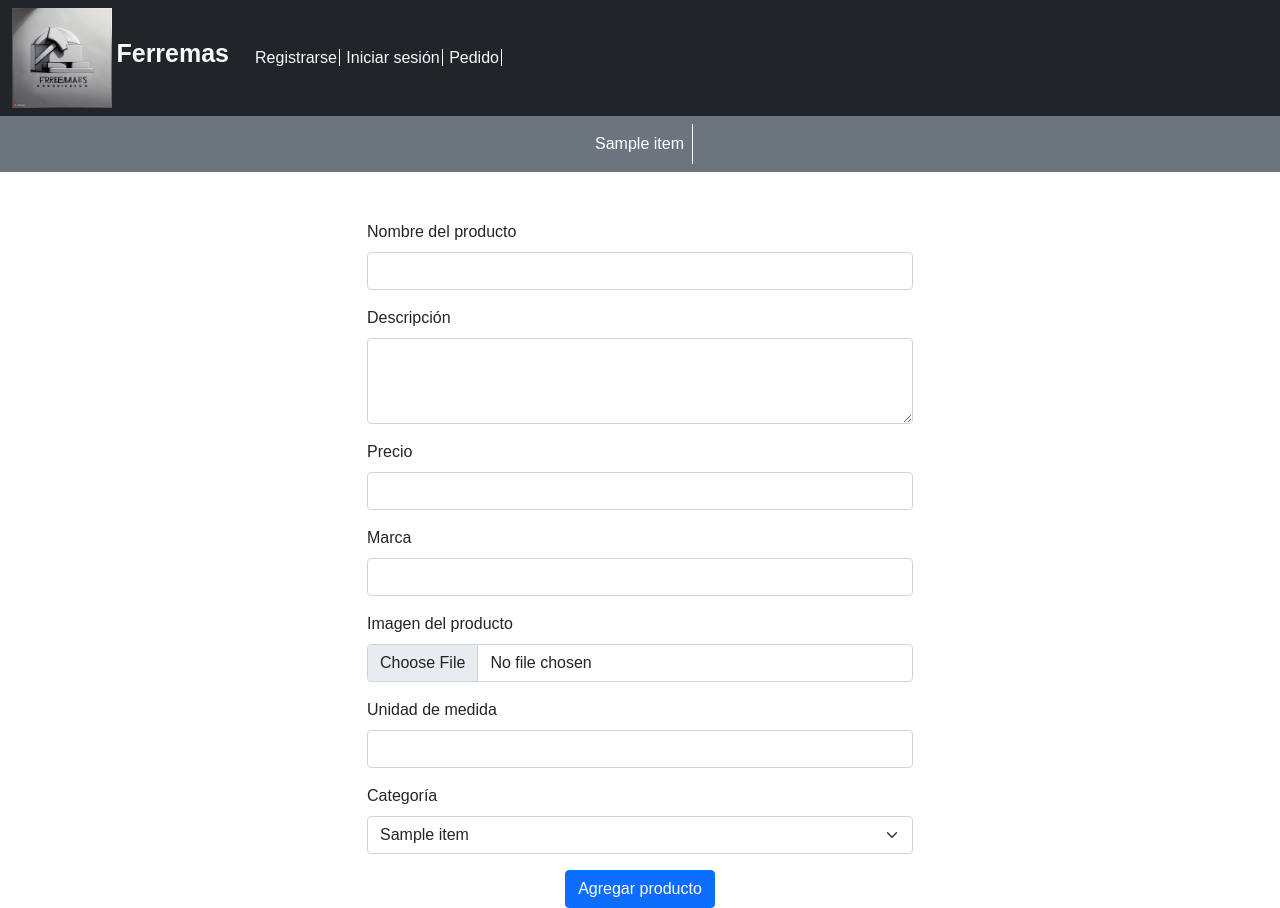
After one commit to law153/FerremasWeb, a Django app: page /crear-producto/ in a window 1280 px wide. The commit adds this page. Run offline with Django 4.2, Linux system fonts and the light colour scheme; tables that the repository leaves empty hold one stand-in row (values such as "Sample post"); a database or web service that is not in the repository returns one stand-in record (values such as "Sample title"); data that the repository does not hold is empty.

Commit message:
Agregada capacidad de crearProductos

```diff
--- /dev/null
+++ b/FerremasWeb/core/templates/core/crearProducto.html
@@ -0,0 +1,63 @@
+{% extends 'core/plantillaCategorias.html'%}
+{% load static %}
+
+{% block titulo %}
+    <title>Crear producto</title>
+{% endblock titulo %}
+
+{% block disenos %}
+    <link rel="stylesheet" type="text/css" href="{% static  'core/css/general.css'%}">
+{% endblock disenos %}
+
+{% block cuerpo %}
+    <div class="container mt-5">
+        <div class="row justify-content-center">
+            <div class="col-md-6">
+                <form method="POST" enctype="multipart/form-data" action="{% url 'crearUnProducto' %}">
+                    {% csrf_token %}
+                    <div class="mb-3">
+                        <label for="nombre_prod" class="form-label">Nombre del producto</label>
+                        <input type="text" class="form-control" id="nombre_prod" name="nombre_prod" required>
+                    </div>
+                    <div class="mb-3">
+                        <label for="descripcion" class="form-label">Descripción</label>
+                        <textarea class="form-control" id="descripcion" name="descripcion" rows="3" required></textarea>
+                    </div>
+                    <div class="mb-3">
+                        <label for="precio" class="form-label">Precio</label>
+                        <input type="number" class="form-control" id="precio" name="precio" required min="1000" >
+                    </div>
+                    <div class="mb-3">
+                        <label for="marca" class="form-label">Marca</label>
+                        <input type="text" class="form-control" id="marca" name="marca" required>
+                    </div>
+                    <div class="mb-3">
+                        <label for="foto_prod" class="form-label">Imagen del producto</label>
+                        <input type="file" class="form-control" id="foto_prod" name="foto_prod" accept="image/*" required>
+                    </div>
+                    <div class="mb-3">
+                        <label for="unidad_medida" class="form-label">Unidad de medida</label>
+                        <input type="text" class="form-control" id="unidad_medida" name="unidad_medida" required>
+                    </div>
+                    <div class="mb-3">
+                        <label for="categoria" class="form-label">Categoría</label>
+                        <select class="form-select" id="categoria" name="categoria" required>
+                            {% for categoria in categorias %}
+                                <option value="{{ categoria.id_categoria }}">{{ categoria.nombre_categoria }}</option>
+                            {% endfor %}
+                        </select>
+                    </div>
+                    <div class="text-center">
+                        <button type="submit" class="btn btn-primary">Agregar producto</button>
+                    </div>
+                </form>
+            </div>
+        </div>
+    </div>
+
+
+{% endblock cuerpo %}
+
+{% block js %}
+
+{% endblock js %}
--- a/FerremasWeb/core/urls.py
+++ b/FerremasWeb/core/urls.py
@@ -1,5 +1,5 @@
 from django.urls import path
-from .views import mostrarIndex, mostrarLogin, inicioSesion, cierreSesion, mostrarProductos, mostrarProducto, mostrarCarrito, agregarAlCarrito, cambiarCantidad, sacarDelCarro, mostrarCrearCuenta, registrarUsuario, sumarStock, restarStock
+from .views import mostrarIndex, mostrarLogin, inicioSesion, cierreSesion, mostrarProductos, mostrarProducto, mostrarCarrito, agregarAlCarrito, cambiarCantidad, sacarDelCarro, mostrarCrearCuenta, registrarUsuario, sumarStock, restarStock, mostrarCrearProducto, crearUnProducto
 
 urlpatterns=[
 
@@ -7,6 +7,7 @@ urlpatterns=[
     path('',mostrarIndex,name="mostrarIndex"),
     path('login/',mostrarLogin,name="mostrarLogin"),
     path('crear-cuenta/',mostrarCrearCuenta,name="mostrarCrearCuenta"),
+    path('crear-producto/',mostrarCrearProducto,name="mostrarCrearProducto"),
     path('productos/<id_cate>',mostrarProductos,name="mostrarProductos"),
     path('producto/<id_prod>',mostrarProducto,name="mostrarProducto"),
     path('carrito',mostrarCarrito,name="mostrarCarrito"),
@@ -18,4 +19,5 @@ urlpatterns=[
     path('registrarUsuario/',registrarUsuario,name="registrarUsuario"),
     path('sumarStock/<cod_prod>',sumarStock,name="sumarStock"),
     path('restarStock/<cod_prod>',restarStock,name="restarStock"),
+    path('crearUnProducto/',crearUnProducto,name="crearUnProducto"),
 ]
--- a/FerremasWeb/core/views.py
+++ b/FerremasWeb/core/views.py
@@ -124,6 +124,29 @@ def modificar_estado_carrito(id_venta, estado):
     else:
         print('Hubo un error al modificar el estado del carrito.')
 
+def modificar_cantidad_detalle(id_detalle, nueva_cantidad):
+    url_servicio = f'http://127.0.0.1:8000/api/detalle/{id_detalle}/'
+    data = {'cantidad': nueva_cantidad}  # Datos a enviar en la solicitud
+
+    # Realizar la solicitud PUT para modificar la cantidad del detalle
+    respuesta = requests.patch(url_servicio, data=data)
+
+    if respuesta.status_code == 200:
+        print('La cantidad del detalle se modificó correctamente.')
+    else:
+        print('Hubo un error al modificar la cantidad del detalle.')
+
+def modificar_subtotal_detalle(id_detalle, nuevo_subtotal):
+    url_servicio = f'http://127.0.0.1:8000/api/detalle/{id_detalle}/'
+    data = {'subtotal': nuevo_subtotal}  # Datos a enviar en la solicitud
+
+    # Realizar la solicitud PUT para modificar el subtotal del detalle
+    respuesta = requests.patch(url_servicio, data=data)
+
+    if respuesta.status_code == 200:
+        print('El subtotal del detalle se modificó correctamente.')
+    else:
+        print('Hubo un error al modificar el subtotal del detalle.')
 
 def crearTransaccion(tipo_transaccion, cantidad, producto):
     data = {
@@ -178,6 +201,33 @@ def crearVenta(fecha_venta, estado, fecha_entrega, total, carrito, usuario):
     else:
         print('Error al crear la venta.')
 
+import requests
+
+def crearProducto(nombre, descripcion, precio, marca, imagen, unidad, categoria):
+    data = {
+        'nombre_prod': nombre,
+        'descripcion': descripcion,
+        'precio': precio,
+        'marca': marca,
+        'unidad_medida': unidad,
+        'categoria': categoria
+    }
+
+    files = {
+        'foto_prod': imagen
+    }
+
+    url_servicio = 'http://127.0.0.1:8000/api/crear-producto/'
+
+    respuesta = requests.post(url_servicio, data=data, files=files)
+
+    if respuesta.status_code == 201:
+        print('Producto creado correctamente.')
+    else:
+        print('Error al crear el producto.')
+
+
+
 def crearUsuario(rut, activo, dvrut, nombre, apellido, telefono, correo, clave, direccion, respuest, rol, pregunta):
 
     data = {
@@ -207,29 +257,7 @@ def crearUsuario(rut, activo, dvrut, nombre, apellido, telefono, correo, clave,
     else:
         print('Error al crear el usuario.')
 
-def modificar_cantidad_detalle(id_detalle, nueva_cantidad):
-    url_servicio = f'http://127.0.0.1:8000/api/detalle/{id_detalle}/'
-    data = {'cantidad': nueva_cantidad}  # Datos a enviar en la solicitud
 
-    # Realizar la solicitud PUT para modificar la cantidad del detalle
-    respuesta = requests.patch(url_servicio, data=data)
-
-    if respuesta.status_code == 200:
-        print('La cantidad del detalle se modificó correctamente.')
-    else:
-        print('Hubo un error al modificar la cantidad del detalle.')
-
-def modificar_subtotal_detalle(id_detalle, nuevo_subtotal):
-    url_servicio = f'http://127.0.0.1:8000/api/detalle/{id_detalle}/'
-    data = {'subtotal': nuevo_subtotal}  # Datos a enviar en la solicitud
-
-    # Realizar la solicitud PUT para modificar el subtotal del detalle
-    respuesta = requests.patch(url_servicio, data=data)
-
-    if respuesta.status_code == 200:
-        print('El subtotal del detalle se modificó correctamente.')
-    else:
-        print('Hubo un error al modificar el subtotal del detalle.')
 
 def eliminar_detalle(id_detalle):
     url_servicio = f'http://127.0.0.1:8000/api/delete-detalle/?id_detalle={id_detalle}'
@@ -336,6 +364,17 @@ def mostrarCrearCuenta(request):
     contexto = {"categorias" : categorias, "rol": rol, "roles": roles}
 
     return render(request, 'core/crearCuenta.html',contexto)
+
+def mostrarCrearProducto(request):
+    categorias = obtener_categorias()
+
+    roles = obtener_roles()
+
+    rol = request.session.get('rol',0)
+
+    contexto = {"categorias" : categorias, "rol": rol, "roles": roles}
+
+    return render(request, 'core/crearProducto.html',contexto)
 
 def inicioSesion(request):
     if request.method == 'POST':
@@ -506,3 +545,18 @@ def restarStock(request, cod_prod):
 
     crearTransaccion(tipo_transaccion, cantidad, producto)
     return redirect(url_con_parametro)
+
+
+def crearUnProducto(request):
+    nombre = request.POST['nombre_prod']
+    descripcion = request.POST['descripcion']
+    precio = request.POST['precio']
+    marca = request.POST['marca']
+    imagen = request.FILES['foto_prod']
+    unidad = request.POST['unidad_medida']
+    categoria = request.POST['categoria']
+    url_con_parametro = reverse('mostrarProductos', kwargs={'id_cate': categoria})
+
+    crearProducto(nombre, descripcion, precio, marca, imagen, unidad, categoria)
+
+    return redirect(url_con_parametro)
```
Also changed, not shown: FerremasWeb/core/templates/core/index.html (+13 -0 lines), FerremasWeb/core/templates/core/productos.html (line endings or trailing spaces).
